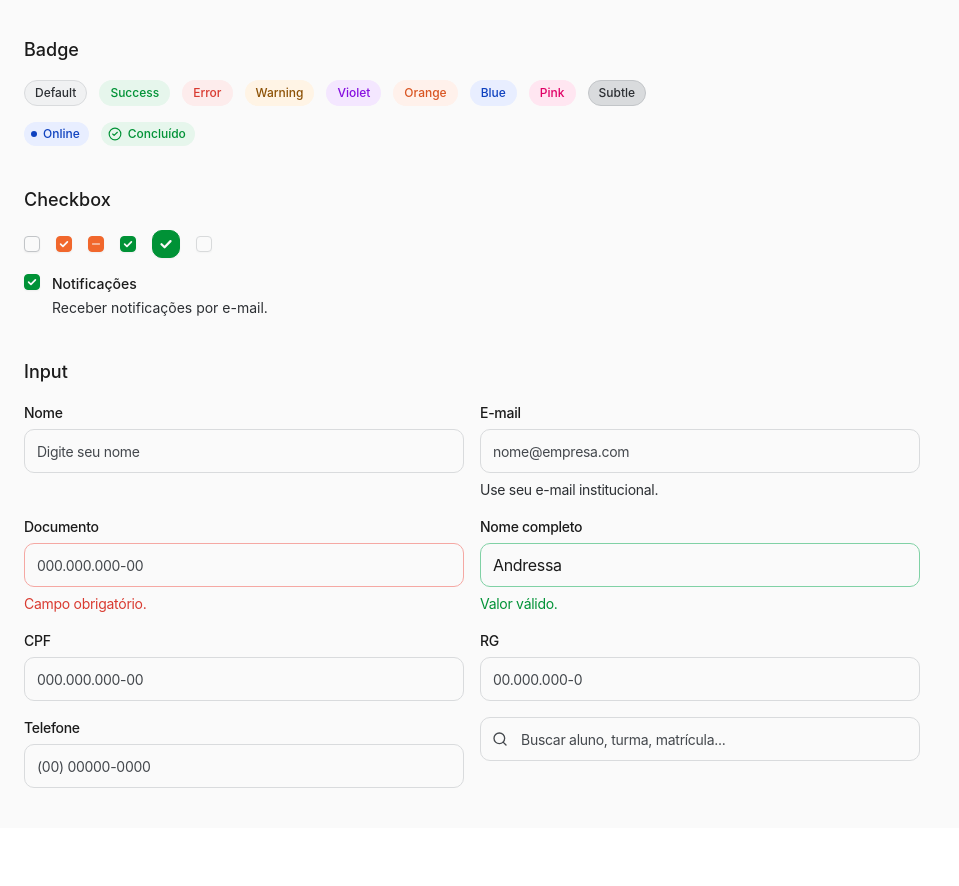
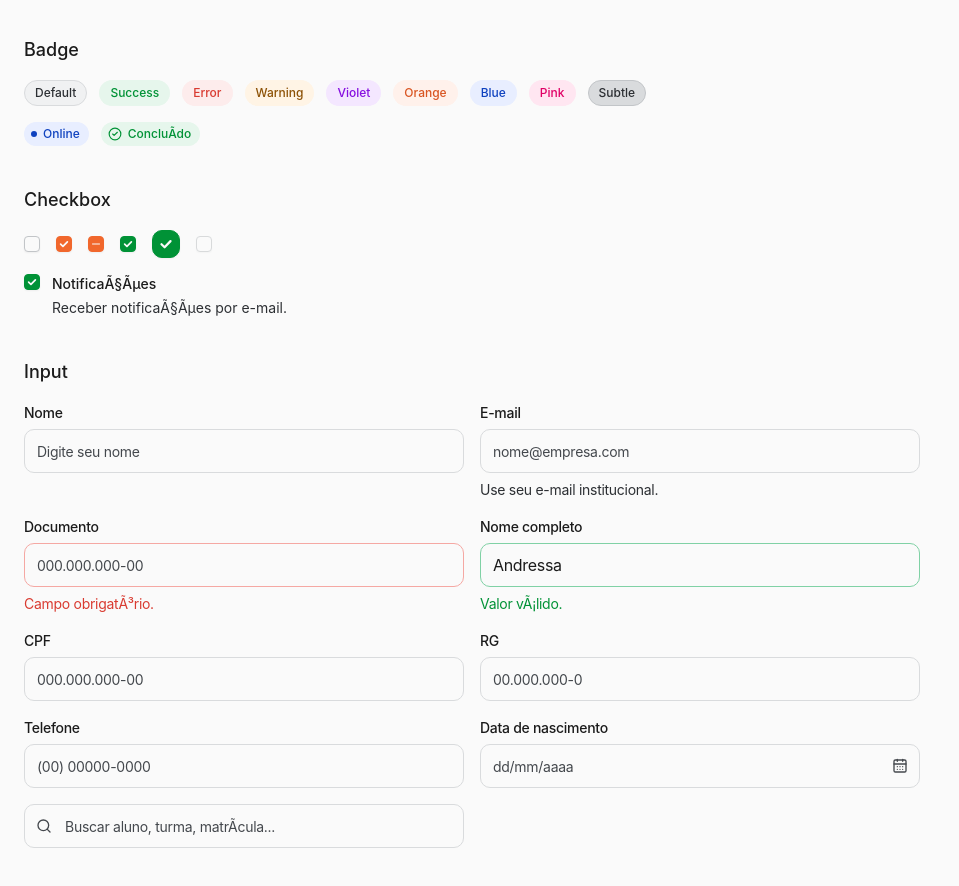
Before and after one commit to AndressaMendess/clm-gestao-2.0, a Next.js app: page / in a window 1280 px wide. Shown: the part 320-1206 px from the top of the page, without its empty margins (0-959 px from the left). Before the commit the page ends 1148 px from the top, so only its background shows below. Built offline with nearby package versions, Linux system fonts and the light colour scheme.

Commit message:
feat: add native date picker input with masked typing

```diff
--- a/src/app/page.tsx
+++ b/src/app/page.tsx
@@ -2,7 +2,7 @@ import { CheckCircle2, Plus, Search } from "lucide-react";
 import { Badge } from "../components/ui/badge";
 import { Button, IconButton } from "../components/ui/button";
 import { Checkbox, CheckboxField } from "../components/ui/checkbox";
-import { CpfInput, Input, PhoneInput, RgInput, SearchInput } from "../components/ui/input";
+import { CpfInput, DatePicker, Input, PhoneInput, RgInput, SearchInput } from "../components/ui/input";
 
 export default function HomePage() {
   return (
@@ -11,7 +11,7 @@ export default function HomePage() {
         <section className="flex flex-col gap-4">
           <h1 className="text-2xl font-medium">UI Playground</h1>
           <p className="text-sm text-[var(--content-secondary)]">
-            Página de validação visual dos componentes e variantes.
+            PÃ¡gina de validaÃ§Ã£o visual dos componentes e variantes.
           </p>
         </section>
 
@@ -56,7 +56,7 @@ export default function HomePage() {
               Online
             </Badge>
             <Badge appearance="icon" icon={<CheckCircle2 size={14} />} variant="success">
-              Concluído
+              ConcluÃ­do
             </Badge>
           </div>
         </section>
@@ -74,8 +74,8 @@ export default function HomePage() {
           <div className="flex flex-wrap items-center gap-4">
             <CheckboxField
               defaultChecked
-              description="Receber notificações por e-mail."
-              label="Notificações"
+              description="Receber notificaÃ§Ãµes por e-mail."
+              label="NotificaÃ§Ãµes"
               variant="success"
             />
           </div>
@@ -91,21 +91,22 @@ export default function HomePage() {
               placeholder="nome@empresa.com"
             />
             <Input
-              helperText="Campo obrigatório."
+              helperText="Campo obrigatÃ³rio."
               tone="error"
               label="Documento"
               placeholder="000.000.000-00"
             />
             <Input
               defaultValue="Andressa"
-              helperText="Valor válido."
+              helperText="Valor vÃ¡lido."
               tone="success"
               label="Nome completo"
             />
             <CpfInput label="CPF" placeholder="000.000.000-00" />
             <RgInput label="RG" placeholder="00.000.000-0" />
             <PhoneInput label="Telefone" placeholder="(00) 00000-0000" />
-            <SearchInput placeholder="Buscar aluno, turma, matrícula..." />
+            <DatePicker label="Data de nascimento" />
+            <SearchInput placeholder="Buscar aluno, turma, matrÃ­cula..." />
           </div>
         </section>
       </div>
--- /dev/null
+++ b/src/components/ui/input/date-picker.tsx
@@ -0,0 +1,192 @@
+"use client";
+
+import { CalendarDays } from "lucide-react";
+import { forwardRef, useId, useRef } from "react";
+import type { ChangeEvent, FocusEvent, KeyboardEvent, MouseEvent } from "react";
+import { cx } from "@/lib/cx";
+import { Input } from "./input.base";
+import { formatDateMask, formatIsoToMaskedDate, parseMaskedDateToIso } from "./date-picker.utils";
+import { getInputHelperStyles, inputFieldLabelStyles, inputFieldWrapperStyles } from "./input.styles";
+import type { InputProps } from "./input.types";
+
+export type DatePickerProps = Omit<InputProps, "defaultValue" | "onChange" | "type" | "value"> & {
+  defaultValue?: string;
+  onChange?: InputProps["onChange"];
+  onValueChange?: (isoValue: string | null, maskedValue: string) => void;
+  value?: string;
+};
+
+function maskValue(value: string | undefined): string {
+  if (!value) return "";
+  if (value.includes("-")) return formatIsoToMaskedDate(value);
+  return formatDateMask(value);
+}
+
+export const DatePicker = forwardRef<HTMLInputElement, DatePickerProps>(function DatePicker(
+  {
+    className,
+    defaultValue,
+    helperText,
+    helperTone,
+    id,
+    label,
+    onBlur,
+    onChange,
+    onKeyDown,
+    onValueChange,
+    showLabel = true,
+    tone,
+    value,
+    wrapperClassName,
+    ...props
+  },
+  ref,
+) {
+  const inputRef = useRef<HTMLInputElement | null>(null);
+  const nativeDateRef = useRef<HTMLInputElement | null>(null);
+  const pickerId = useId();
+  const generatedId = useId();
+  const inputId = id ?? generatedId;
+  const helperId = helperText ? `${inputId}-helper` : undefined;
+  const describedBy = [props["aria-describedby"], helperId].filter(Boolean).join(" ") || undefined;
+  const resolvedTone = tone ?? helperTone ?? "default";
+  const isControlled = value !== undefined;
+  const resolvedValue = isControlled ? maskValue(value) : undefined;
+
+  const setInputRef = (node: HTMLInputElement | null) => {
+    inputRef.current = node;
+    if (typeof ref === "function") {
+      ref(node);
+      return;
+    }
+    if (ref) ref.current = node;
+  };
+
+  const emitMasked = (maskedValue: string) => {
+    onValueChange?.(parseMaskedDateToIso(maskedValue), maskedValue);
+  };
+
+  const handleInputChange = (event: ChangeEvent<HTMLInputElement>) => {
+    const maskedValue = formatDateMask(event.currentTarget.value);
+    event.currentTarget.value = maskedValue;
+    emitMasked(maskedValue);
+    onChange?.(event);
+  };
+
+  const syncNativePicker = (maskedValue: string) => {
+    const isoValue = parseMaskedDateToIso(maskedValue);
+    if (nativeDateRef.current) {
+      nativeDateRef.current.value = isoValue ?? "";
+    }
+  };
+
+  const handleBlur = (event: FocusEvent<HTMLInputElement>) => {
+    const maskedValue = formatDateMask(event.currentTarget.value);
+    event.currentTarget.value = maskedValue;
+    syncNativePicker(maskedValue);
+    emitMasked(maskedValue);
+    onBlur?.(event);
+  };
+
+  const openNativeCalendar = () => {
+    const nativeDateInput = nativeDateRef.current;
+    if (!nativeDateInput) return;
+
+    const maskedValue = isControlled ? maskValue(value) : (inputRef.current?.value ?? "");
+    syncNativePicker(maskedValue);
+    if (typeof nativeDateInput.showPicker === "function") {
+      nativeDateInput.showPicker();
+      return;
+    }
+    nativeDateInput.focus();
+  };
+
+  const handleCalendarClick = (event: MouseEvent<HTMLButtonElement>) => {
+    event.preventDefault();
+    openNativeCalendar();
+    inputRef.current?.focus();
+  };
+
+  const handleNativeDateChange = (event: ChangeEvent<HTMLInputElement>) => {
+    const maskedValue = formatIsoToMaskedDate(event.currentTarget.value);
+
+    if (inputRef.current) {
+      inputRef.current.value = maskedValue;
+      inputRef.current.dispatchEvent(new Event("input", { bubbles: true }));
+      inputRef.current.focus();
+    }
+
+    emitMasked(maskedValue);
+  };
+
+  const handleKeyDown = (event: KeyboardEvent<HTMLInputElement>) => {
+    if (event.key === "ArrowDown" && (event.altKey || event.metaKey || event.ctrlKey)) {
+      event.preventDefault();
+      openNativeCalendar();
+    }
+    onKeyDown?.(event);
+  };
+
+  const fieldRow = (
+    <div className="relative">
+      <Input
+        {...props}
+        aria-describedby={describedBy}
+        aria-haspopup="dialog"
+        autoComplete="bday"
+        className={cx("pr-10", className)}
+        defaultValue={isControlled ? undefined : maskValue(defaultValue)}
+        helperText={undefined}
+        id={inputId}
+        inputMode="numeric"
+        label={undefined}
+        onBlur={handleBlur}
+        onChange={handleInputChange}
+        onClick={openNativeCalendar}
+        onKeyDown={handleKeyDown}
+        placeholder={props.placeholder ?? "dd/mm/aaaa"}
+        ref={setInputRef}
+        tone={resolvedTone}
+        type="text"
+        value={resolvedValue}
+      />
+
+      <button
+        aria-label="Abrir calendário"
+        className="absolute inset-y-0 right-3 inline-flex items-center justify-center rounded-full text-[var(--content-tertiary)] transition-colors hover:text-[var(--content-primary)] focus-visible:outline-none focus-visible:ring-2 focus-visible:ring-[var(--button-focus-ring)]"
+        onClick={handleCalendarClick}
+        type="button"
+      >
+        <CalendarDays className="h-4 w-4" />
+      </button>
+
+      <input
+        aria-hidden
+        className="pointer-events-none absolute h-0 w-0 opacity-0"
+        id={`${pickerId}-native-calendar`}
+        onChange={handleNativeDateChange}
+        ref={nativeDateRef}
+        tabIndex={-1}
+        type="date"
+      />
+    </div>
+  );
+
+  if (!label && !helperText && !wrapperClassName) return fieldRow;
+
+  return (
+    <div className={cx(inputFieldWrapperStyles, wrapperClassName)}>
+      {showLabel && label ? (
+        <label className={inputFieldLabelStyles} htmlFor={inputId}>
+          {label}
+        </label>
+      ) : null}
+      {fieldRow}
+      {helperText ? (
+        <p className={getInputHelperStyles(resolvedTone)} id={helperId}>
+          {helperText}
+        </p>
+      ) : null}
+    </div>
+  );
+});
--- /dev/null
+++ b/src/components/ui/input/date-picker.utils.ts
@@ -0,0 +1,44 @@
+import { onlyDigits } from "./masked-input.utils";
+
+export function formatDateMask(value: string): string {
+  const digits = onlyDigits(value).slice(0, 8);
+  if (!digits) return "";
+  if (digits.length <= 2) return digits;
+  if (digits.length <= 4) return `${digits.slice(0, 2)}/${digits.slice(2)}`;
+  return `${digits.slice(0, 2)}/${digits.slice(2, 4)}/${digits.slice(4)}`;
+}
+
+export function parseMaskedDateToIso(maskedValue: string): string | null {
+  const [dayString = "", monthString = "", yearString = ""] = maskedValue.split("/");
+  if (dayString.length !== 2 || monthString.length !== 2 || yearString.length !== 4) {
+    return null;
+  }
+
+  const day = Number(dayString);
+  const month = Number(monthString);
+  const year = Number(yearString);
+
+  if (!Number.isInteger(day) || !Number.isInteger(month) || !Number.isInteger(year)) {
+    return null;
+  }
+
+  if (day < 1 || month < 1 || month > 12 || year < 1000 || year > 9999) {
+    return null;
+  }
+
+  const date = new Date(year, month - 1, day);
+  const isValidDate =
+    date.getFullYear() === year && date.getMonth() === month - 1 && date.getDate() === day;
+  if (!isValidDate) return null;
+
+  const paddedDay = String(day).padStart(2, "0");
+  const paddedMonth = String(month).padStart(2, "0");
+  return `${yearString}-${paddedMonth}-${paddedDay}`;
+}
+
+export function formatIsoToMaskedDate(isoDate: string): string {
+  if (!isoDate) return "";
+  const [year = "", month = "", day = ""] = isoDate.split("-");
+  if (year.length !== 4 || month.length !== 2 || day.length !== 2) return "";
+  return `${day}/${month}/${year}`;
+}
--- a/src/components/ui/input/index.tsx
+++ b/src/components/ui/input/index.tsx
@@ -1,5 +1,7 @@
 export { Input } from "./input.base";
 export type { InputHelperTone, InputProps } from "./input.types";
+export { DatePicker } from "./date-picker";
+export type { DatePickerProps } from "./date-picker";
 export { CpfInput, PhoneInput, RgInput } from "./masked-inputs";
 export type { MaskedInputProps } from "./masked-inputs";
 export { SearchInput } from "./search-input";
```
Also changed, not shown: 1 other file (tests, documents, lock files or other folders).
